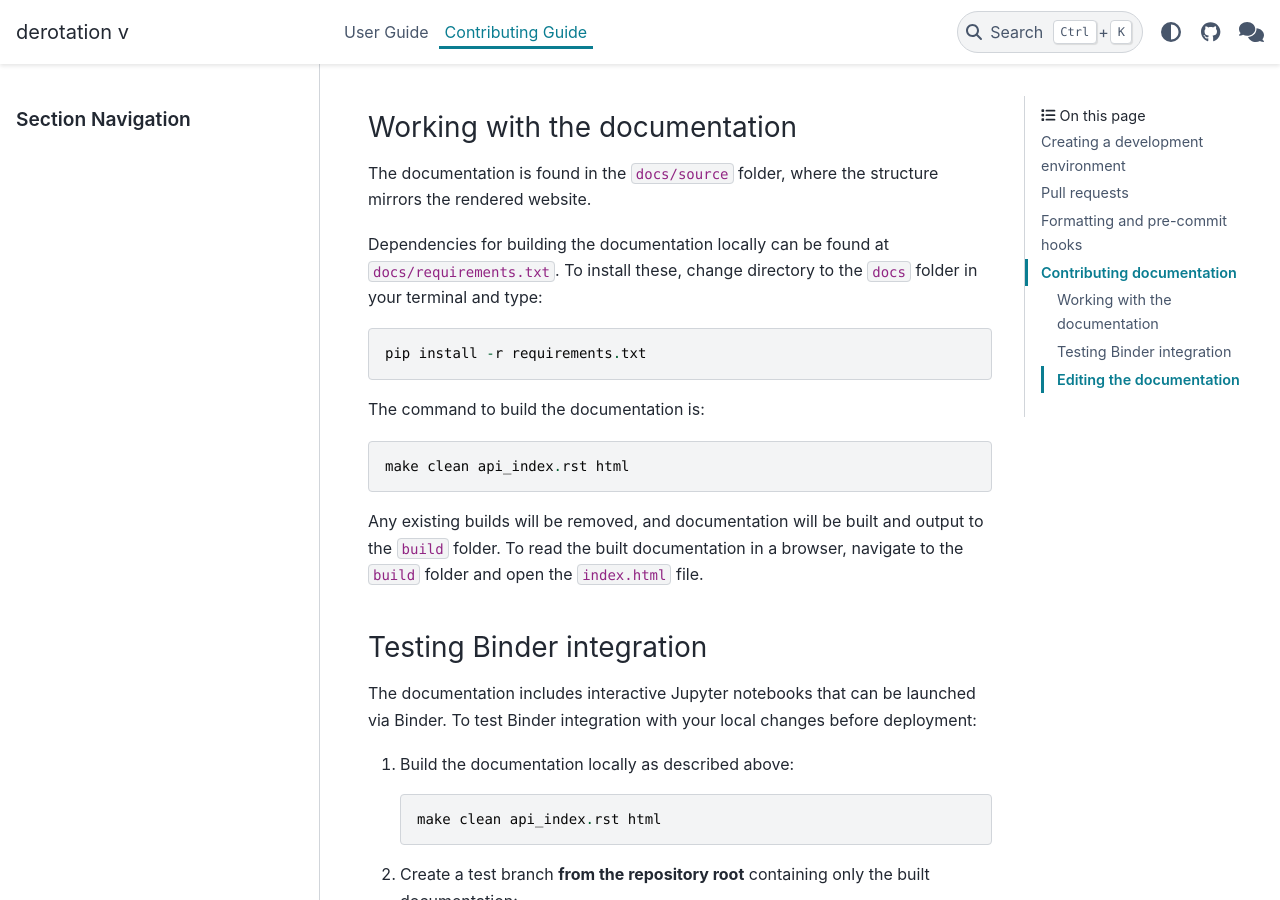
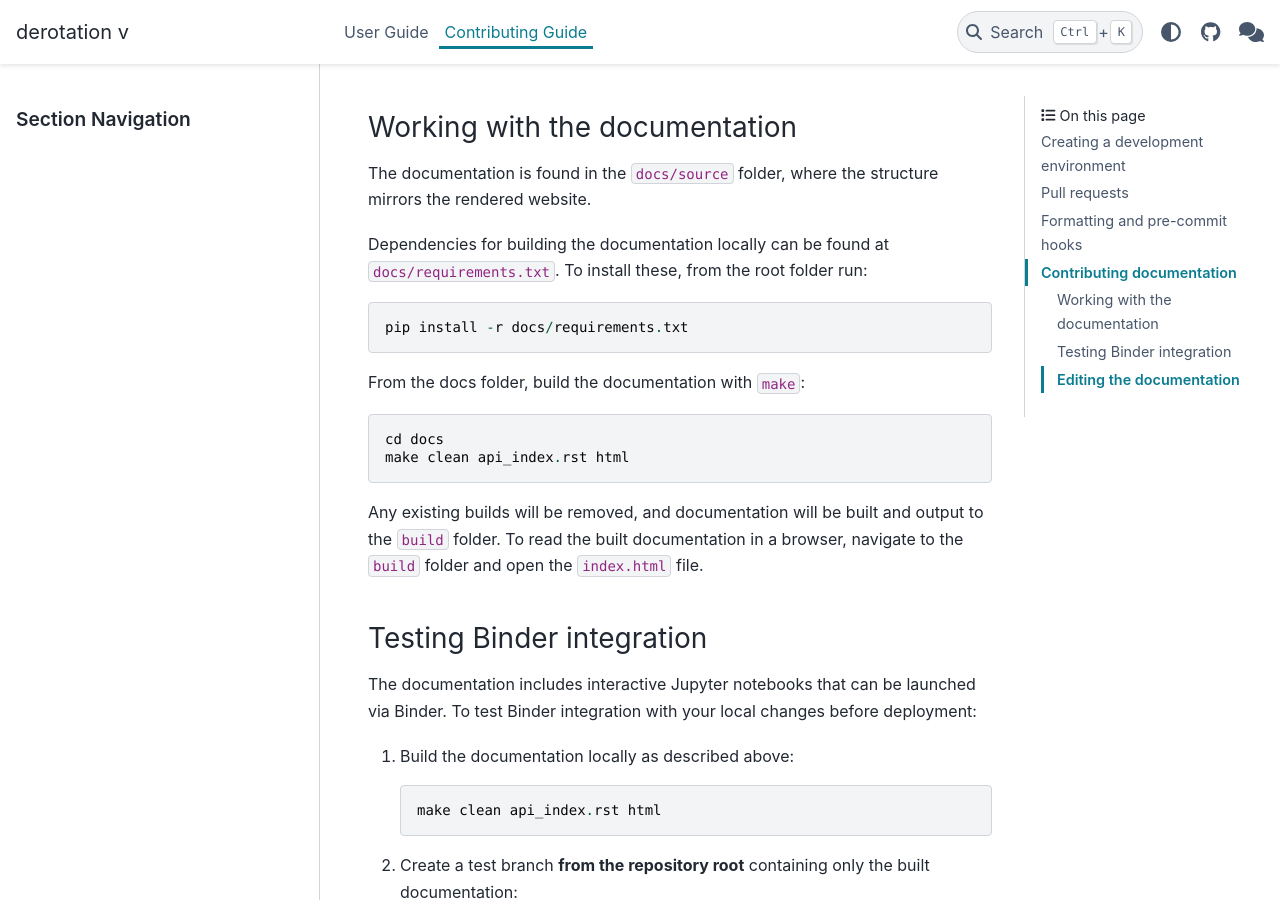
Before and after one commit to neuroinformatics-unit/derotation, a Sphinx documentation site: the page built from docs/source/contributing.md, in a window 1280 px wide and 900 px high, scrolled down 2687 px. Built offline with Sphinx 7.4.7 and the PyData theme 0.15.4, drawn with Linux system fonts in a browser that asks for light colours; pages that are not in the unit, such as notebooks, are missing from menus; the version number could not be read and is left out.

Commit message:
Clarify documentation build instructions
Updated instructions for installing dependencies and building documentation.

````diff
--- a/docs/source/contributing.md
+++ b/docs/source/contributing.md
@@ -108,15 +108,16 @@ please don't hesitate to make a contribution.
 The documentation is found in the `docs/source` folder, where the structure mirrors the rendered website.
 
 Dependencies for building the documentation locally can be found at `docs/requirements.txt`.
-To install these, change directory to the `docs` folder in your terminal and type:
+To install these, from the root folder run:
 
 ```
-pip install -r requirements.txt
+pip install -r docs/requirements.txt
 ```
 
-The command to build the documentation is:
+From the docs folder, build the documentation with `make`:
 
 ```
+cd docs
 make clean api_index.rst html
 ```
 
````
